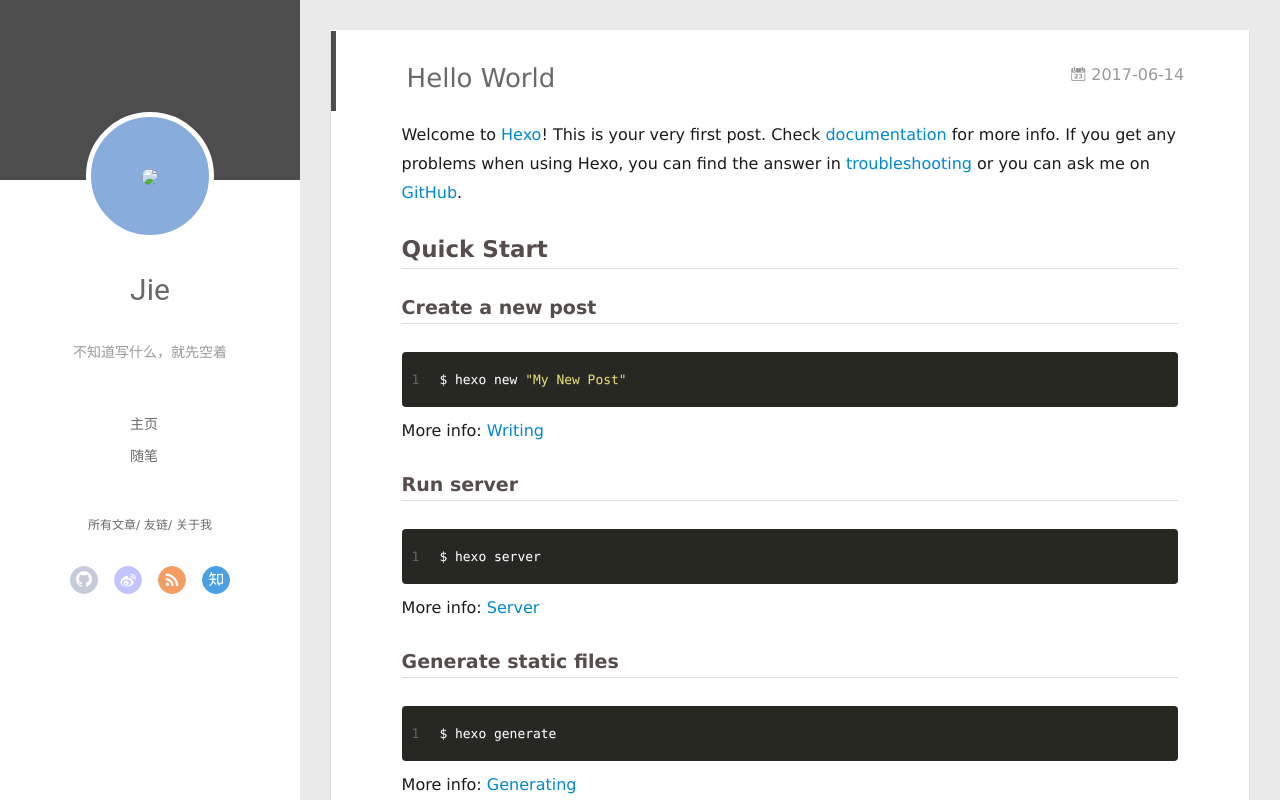
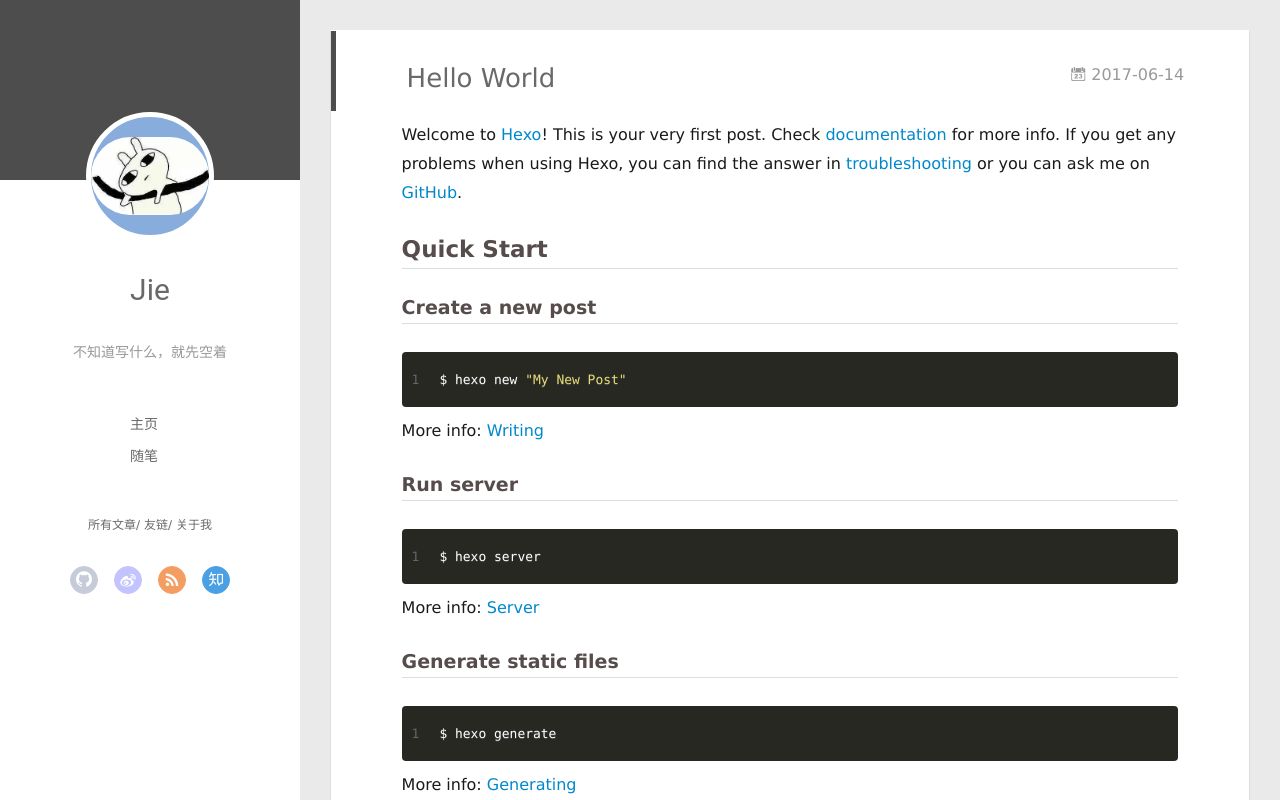
Before and after one commit to zj-insist/zj-insist.github.io, a plain HTML site: page 2017/06/14/hello-world/index.html in a window 1280 px wide. Drawn offline with Linux system fonts and the light colour scheme.

Commit message:
Site updated: 2017-06-14 16:47:29

```diff
--- a/2017/06/14/hello-world/index.html
+++ b/2017/06/14/hello-world/index.html
@@ -46,7 +46,7 @@
 <div class="intrude-less">
 	<header id="header" class="inner">
 		<a href="/" class="profilepic">
-			<img src="img/timg.jpg" class="js-avatar">
+			<img src="/img/timg.jpg" class="js-avatar">
 		</a>
 		<hgroup>
 		  <h1 class="header-author"><a href="/">Jie</a></h1>
@@ -106,7 +106,7 @@
 	<div class="intrude-less">
 		<header id="header" class="inner">
 			<div class="profilepic">
-				<img src="img/timg.jpg" class="js-avatar">
+				<img src="/img/timg.jpg" class="js-avatar">
 			</div>
 			<hgroup>
 			  <h1 class="header-author js-header-author">Jie</h1>
```
Also changed, not shown: archives/2017/06/index.html (+2 -2 lines), archives/2017/index.html (+2 -2 lines), archives/index.html (+2 -2 lines), index.html (+2 -2 lines), img/timg.jpg (added).
